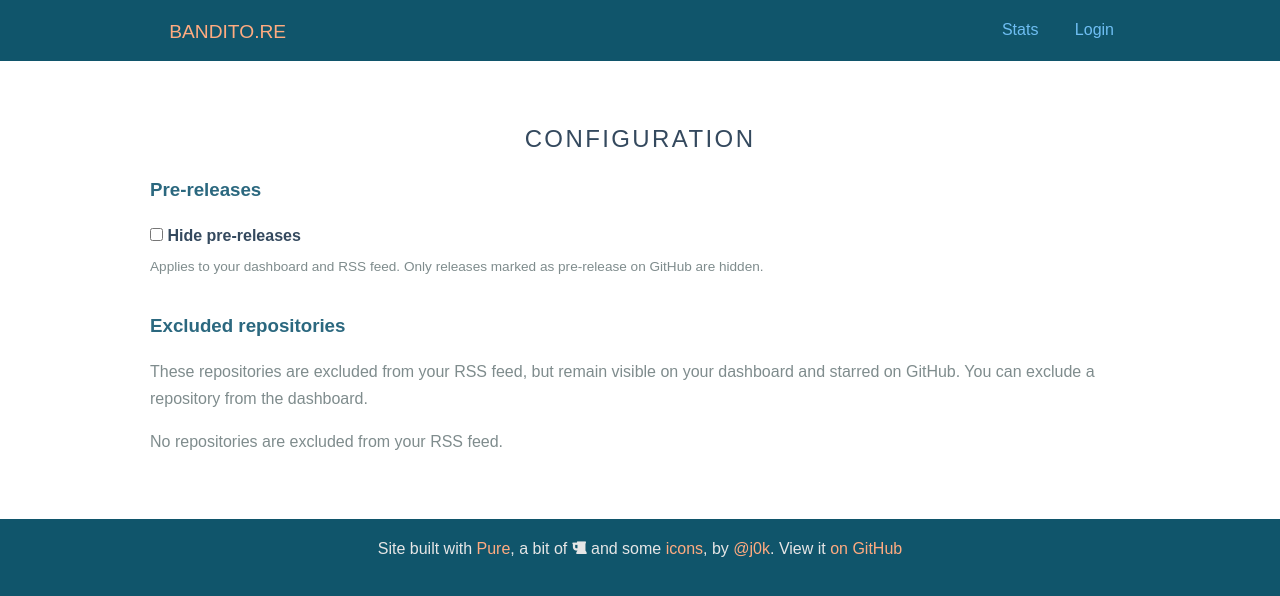
After one commit to j0k3r/banditore, a Symfony app: template templates/default/config.html.twig in a window 1280 px wide. The commit adds this page. Shown: the top 596 px of the page. Run offline with Twig, Linux system fonts and the light colour scheme; the template is opened without the code that fills it, so the values that code supplies are empty; some libraries are stand-ins or nearby versions.

Commit message:
Allow hiding pre-releases from the dashboard and feed (#45)

```diff
--- a/public/css/banditore.css
+++ b/public/css/banditore.css
@@ -119,6 +119,11 @@ a.pure-button-primary:hover {
     background-color: #10556B;
 }
 
+.pure-menu li a[aria-current="page"] {
+    color: #FFAB80;
+    font-weight: 600;
+}
+
 .pure-menu-heading {
     color: #FFAB80;
     font-weight: 400;
@@ -126,7 +131,7 @@ a.pure-button-primary:hover {
 }
 
 .menu-wrapper.open {
-    height: 12.5em;
+    height: 15.5em;
 }
 
 .menu-can-transform {
@@ -335,7 +340,8 @@ aside.feed b:after {
 .pure-table-rwd td:before {
     content: attr(data-th) ": ";
     font-weight: bold;
-    width: 3.5em;
+    min-width: 3.5em;
+    margin-right: 0.5em;
     display: inline-block;
 }
 
@@ -452,6 +458,32 @@ aside.feed b:after {
 }
 .label_prerelease {
     background: #ffab80;
+}
+
+.config-preferences {
+    display: flex;
+    flex-wrap: wrap;
+    align-items: center;
+    gap: 0.75em 1.5em;
+    margin: 1em 0 2em;
+}
+
+.config-preferences label {
+    cursor: pointer;
+    font-weight: bold;
+}
+
+.config-preferences p {
+    font-size: 0.85em;
+    margin: 0.25em 0 0;
+}
+
+.config-repositories th:first-child {
+    min-width: 22em;
+}
+
+.config-repositories .repo-name {
+    overflow-wrap: anywhere;
 }
 
 .feed-status {
--- a/public/js/banditore.js
+++ b/public/js/banditore.js
@@ -17,6 +17,13 @@
                     .style.display = 'none'
             }
         }, false)
+    }
+
+    var prereleasePreference = document.getElementById('hide-prereleases')
+    if (prereleasePreference) {
+        prereleasePreference.addEventListener('change', function () {
+            prereleasePreference.form.requestSubmit()
+        })
     }
 
     // handle rwd menu
--- a/templates/base.html.twig
+++ b/templates/base.html.twig
@@ -29,18 +29,22 @@
 <body>
     <div class="middle-content">
         <div class="menu-wrapper pure-g" id="menu">
-            <div class="pure-u-1 pure-u-md-1-2">
+            <div class="pure-u-1 pure-u-md-1-4">
                 <div class="pure-menu">
                     <a href="{{ url('homepage') }}" class="pure-menu-heading">Bandito.re</a>
                     <a href="#" class="menu-toggle" id="toggle"><s class="bar"></s><s class="bar"></s></a>
                 </div>
             </div>
-            <div class="pure-u-1 pure-u-md-1-2">
+            <div class="pure-u-1 pure-u-md-3-4">
                 <div class="pure-menu pure-menu-horizontal menu-can-transform">
+                    {% set current_route = app.request.attributes.get('_route') %}
                     <ul class="pure-menu-list">
-                        <li class="pure-menu-item"><a href="https://github.com/j0k3r/banditore" class="pure-menu-link">View it on GitHub</a></li>
-                        <li class="pure-menu-item"><a href="{{ url('stats') }}" class="pure-menu-link">Stats</a></li>
                         {% if app.user -%}
+                            <li class="pure-menu-item"><a href="{{ url('dashboard') }}" class="pure-menu-link"{% if current_route == 'dashboard' %} aria-current="page"{% endif %}>Dashboard</a></li>
+                        {% endif -%}
+                        <li class="pure-menu-item"><a href="{{ url('stats') }}" class="pure-menu-link"{% if current_route == 'stats' %} aria-current="page"{% endif %}>Stats</a></li>
+                        {% if app.user -%}
+                            <li class="pure-menu-item"><a href="{{ url('config') }}" class="pure-menu-link"{% if current_route == 'config' %} aria-current="page"{% endif %}>Config</a></li>
                             <li class="pure-menu-item"><a href="{{ url('logout') }}" class="pure-menu-link">Logout ({{ app.user.username }})</a></li>
                         {% else -%}
                             <li class="pure-menu-item"><a href="{{ url('github_connect') }}" class="pure-menu-link">Login</a></li>
@@ -58,7 +62,8 @@
             Site built with <a href="https://purecss.io/">Pure</a>,
             a bit of <i class="fa fa-beer"></i>
             and some <a href="https://www.iconfinder.com/iconsets/business-productivity-set-1">icons</a>,
-            by <a href="https://twitter.com/j0k">@j0k</a>.
+            by <a href="https://mamot.fr/@j0k">@j0k</a>.
+            View it <a href="https://github.com/j0k3r/banditore">on GitHub</a>
         </div>
     </div>
 </body>
--- a/templates/default/_line_version.html.twig
+++ b/templates/default/_line_version.html.twig
@@ -31,6 +31,7 @@
             {% endif -%}
 
             <form action="{{ path('dashboard_repo_feed', { repoId: repo.repoId }) }}" method="post" class="feed-toggle-form">
+                <input type="hidden" name="_token" value="{{ csrf_token('repo_feed') }}"/>
                 <input type="hidden" name="ignore_in_feed" value="{{ repo.ignoredInFeed|default(false) ? '0' : '1' }}"/>
                 <button type="submit" class="feed-toggle-button">
                     {{ repo.ignoredInFeed|default(false) ? 'Include again' : 'Exclude' }}
--- /dev/null
+++ b/templates/default/config.html.twig
@@ -0,0 +1,68 @@
+{% extends 'base.html.twig' %}
+
+{% block title %}Config · Bandito.re{% endblock %}
+
+{% block body %}
+<div class="content">
+    <div class="middle-content">
+        {% if app.session.flashBag.has('info') %}
+            <div class="alert success">
+                <span class="close"><i class="fa fa-close"></i></span>
+                {{- app.session.flashBag.get('info')|first -}}
+            </div>
+        {% endif %}
+
+        <h2 class="content-head is-center">Configuration</h2>
+
+        <h3 class="content-subhead">Pre-releases</h3>
+        <form method="post" action="{{ path('config') }}" class="config-preferences">
+            <input type="hidden" name="_token" value="{{ csrf_token('config_preferences') }}"/>
+            <div>
+                <label for="hide-prereleases">
+                    <input type="checkbox" id="hide-prereleases" name="hide_prereleases" value="1" aria-describedby="prerelease-help"{% if app.user.hidePrereleases %} checked{% endif %}/>
+                    Hide pre-releases
+                </label>
+                <p id="prerelease-help">Applies to your dashboard and RSS feed. Only releases marked as pre-release on GitHub are hidden.</p>
+            </div>
+            <noscript><button type="submit" class="pure-button">Save</button></noscript>
+        </form>
+
+        <h3 class="content-subhead">Excluded repositories</h3>
+        <p>These repositories are excluded from your RSS feed, but remain visible on your dashboard and starred on GitHub. You can exclude a repository from the dashboard.</p>
+
+        {% if excluded_repositories %}
+            <table class="pure-table pure-table-rwd config-repositories">
+                <thead>
+                    <tr>
+                        <th>Repository</th>
+                        <th>Included in feed</th>
+                    </tr>
+                </thead>
+                <tbody>
+                    {% for repo in excluded_repositories %}
+                        <tr class="{% if loop.index is odd %}pure-table-odd{% endif %}">
+                            <td data-th="Repo">
+                                <img class="repo-avatar" src="{{ repo.ownerAvatar }}" alt="" loading="lazy"/>
+                                <a href="https://github.com/{{ repo.fullName }}" class="repo-name">{{ repo.fullName }}</a>
+                            </td>
+                            <td data-th="Included">
+                                <span class="excluded-indicator" title="Excluded from RSS">
+                                    <i class="fa fa-times" aria-hidden="true"></i>
+                                </span>
+                                <form method="post" action="{{ path('dashboard_repo_feed', { repoId: repo.repoId }) }}" class="feed-toggle-form">
+                                    <input type="hidden" name="_token" value="{{ csrf_token('repo_feed') }}"/>
+                                    <input type="hidden" name="ignore_in_feed" value="0"/>
+                                    <input type="hidden" name="from_config" value="1"/>
+                                    <button type="submit" class="feed-toggle-button">Include again</button>
+                                </form>
+                            </td>
+                        </tr>
+                    {% endfor %}
+                </tbody>
+            </table>
+        {% else %}
+            <p>No repositories are excluded from your RSS feed.</p>
+        {% endif %}
+    </div>
+</div>
+{% endblock %}
```
Also changed, not shown: CONTRIBUTING.md (+19 -1 lines), migrations/Version20261119193000.php (added, +29 -0 lines), src/Controller/DefaultController.php (+39 -4 lines), src/Entity/User.php (+15 -0 lines), src/Repository/StarRepository.php (+12 -0 lines), src/Repository/VersionRepository.php (+27 -15 lines), templates/default/dashboard.html.twig (+11 -3 lines), tests/Controller/DefaultControllerTest.php (+249 -6 lines), tests/Migrations/PrereleasePreferenceMigrationTest.php (added, +55 -0 lines), tests/Repository/VersionRepositoryTest.php (+36 -0 lines), 1 other file.
